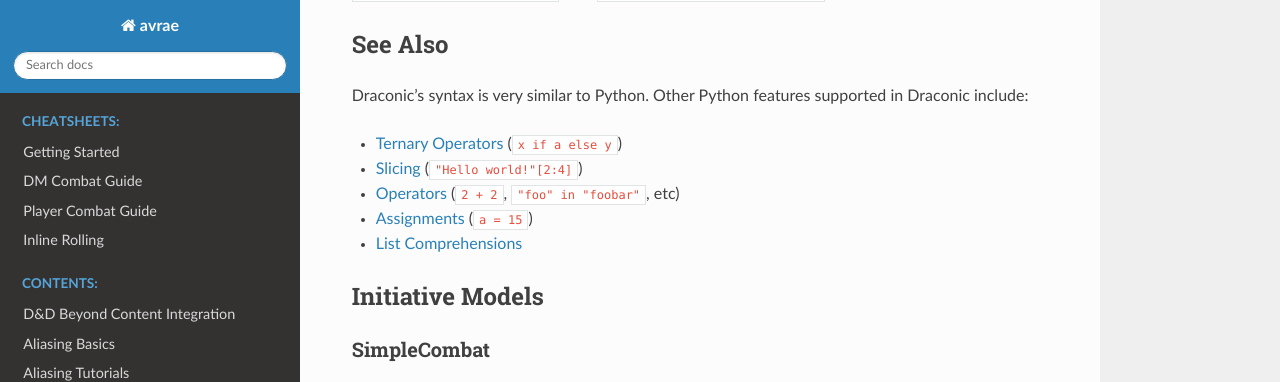
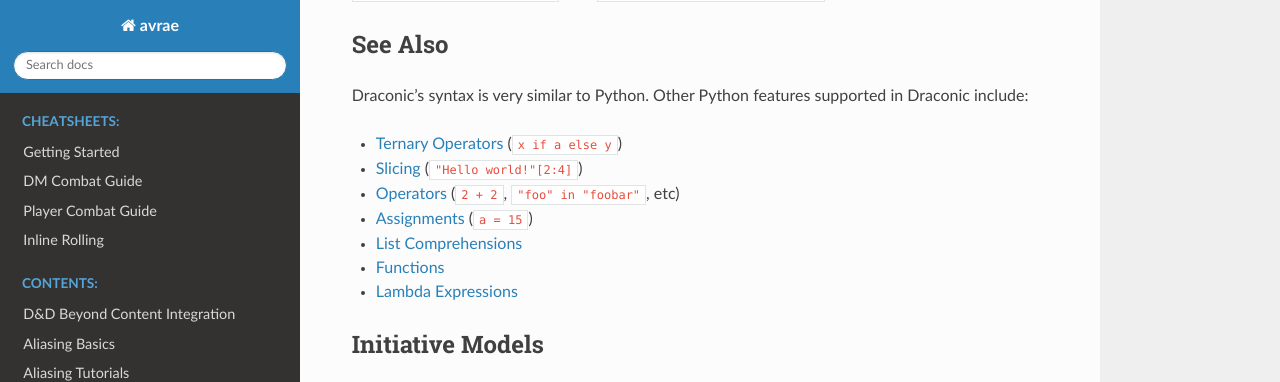
Before and after one commit to avrae/avrae, a Sphinx documentation site: the page built from docs/aliasing/api.rst, in a window 1280 px wide and 900 px high, scrolled down 21500 px, cut to the strip 0-382 px from the top of the window. Built offline with Sphinx 7.4.7 and the Read the Docs theme 2.0.0, drawn with Linux system fonts in a browser that asks for light colours.

Commit message:
docs(aliasing): links to function docs

```diff
--- a/docs/aliasing/api.rst
+++ b/docs/aliasing/api.rst
@@ -910,6 +910,8 @@ Draconic's syntax is very similar to Python. Other Python features supported in
 * `Operators <https://docs.python.org/3/reference/expressions.html#unary-arithmetic-and-bitwise-operations>`_ (``2 + 2``, ``"foo" in "foobar"``, etc)
 * `Assignments <https://docs.python.org/3/reference/simple_stmts.html#assignment-statements>`_ (``a = 15``)
 * `List Comprehensions <https://docs.python.org/3/tutorial/datastructures.html#list-comprehensions>`_
+* `Functions <https://docs.python.org/3/tutorial/controlflow.html#defining-functions>`_
+* `Lambda Expressions <https://docs.python.org/3/tutorial/controlflow.html#lambda-expressions>`_
 
 Initiative Models
 -----------------
```
